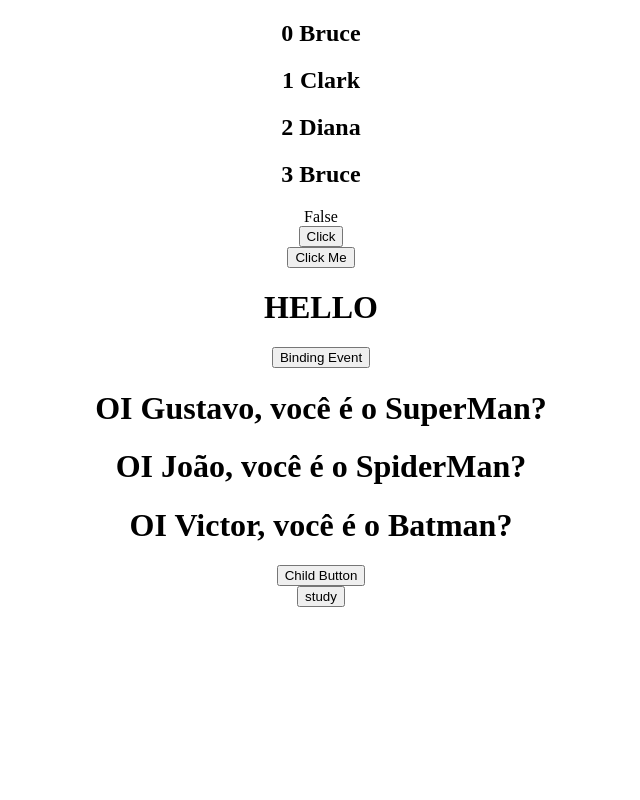
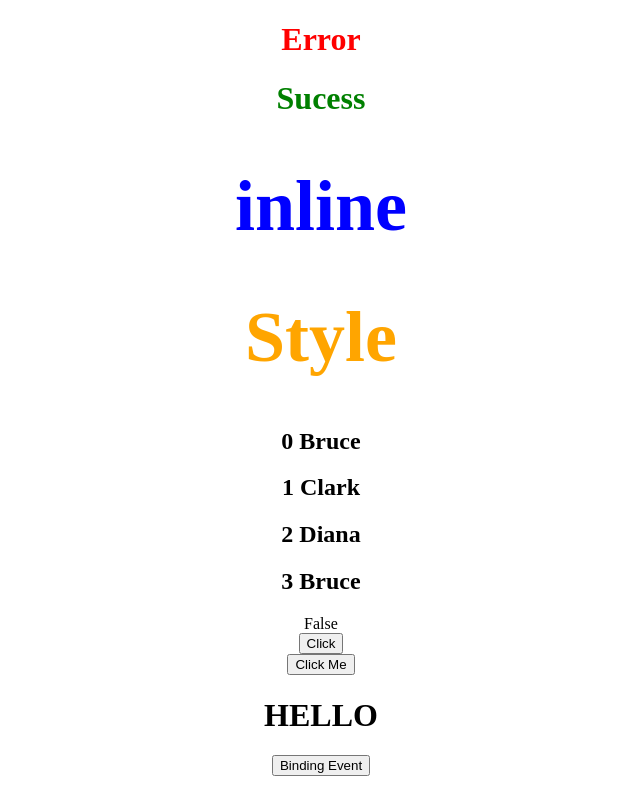
Before and after one commit to GustavoSouza12/React-Course, a React (Create React App) app in the folder React/my-app/: page / in a window 1280 px wide. Shown: the top 800 px of the page, without its empty margins (319-959 px from the left). Built offline with nearby package versions, Linux system fonts and the light colour scheme.

Commit message:
class 20/76

```diff
--- a/React/my-app/src/App.js
+++ b/React/my-app/src/App.js
@@ -9,10 +9,19 @@ import ParentComponent from './Components/ParentComponent'
 import StudyComponent from './Components/StudyComponent'
 import CondtionalRendering from './Components/16_Conditional_Rendering';
 import NameList from './Components/17_NameList'
+import Stylesheet from './Components/20_Stylesheets'
+import Inline from './Components/20_inline'
+import './Styles/appStyles.css'
+import Styles from './Styles/appStyles.module.css'
+
 
 function App() {
   return (
     <div className="App">
+      <h1 className="error">Error</h1>
+      <h1 className={Styles.sucess}>Sucess</h1>
+      <Inline/>
+      <Stylesheet primary={true}/>
       <NameList/>
       <CondtionalRendering/>
       <FunctionClick/>
--- /dev/null
+++ b/React/my-app/src/Components/20_Stylesheets.js
@@ -0,0 +1,13 @@
+import React from 'react'
+import './../Styles/myStyle.css'
+function Stylesheets(props) {
+    let className = props.primary ? 'primary' : ''
+
+    return (
+        <div>
+            <h1 className={`${className} font-xl`}>Style</h1>
+        </div>
+    )
+}
+
+export default Stylesheets
--- /dev/null
+++ b/React/my-app/src/Components/20_inline.js
@@ -0,0 +1,17 @@
+import React from 'react'
+
+
+const heading = {
+    fontSize: '72px',
+    color: 'blue'
+}
+
+function inline() {
+    return (
+        <div>
+           <h1 style={heading}>inline</h1>
+        </div>
+    )
+}
+
+export default inline
--- /dev/null
+++ b/React/my-app/src/Styles/appStyles.css
@@ -0,0 +1,3 @@
+.error{
+    color: red;
+}
--- /dev/null
+++ b/React/my-app/src/Styles/appStyles.module.css
@@ -0,0 +1,3 @@
+.sucess{
+    color: green
+}
--- /dev/null
+++ b/React/my-app/src/Styles/myStyle.css
@@ -0,0 +1,7 @@
+.primary{
+    color: orange;
+}
+
+.font-xl {
+    font-size: 72px;
+}
```
